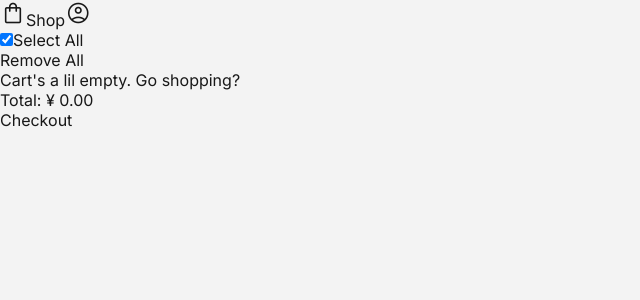
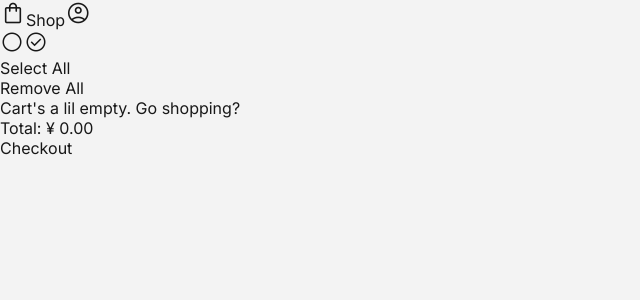
Before and after one commit to Azuriru/e-commerce, a Next.js app: page /cart in a window 1280 px wide. Shown: the top 300 px of the page, without its empty margins (0-640 px from the left). Built offline with nearby package versions, Linux system fonts and the light colour scheme.

Commit message:
make pretteh checkbox

```diff
--- a/src/app/cart/page.module.scss
+++ b/src/app/cart/page.module.scss
@@ -167,3 +167,24 @@
     background-color: #fff;
     padding: 0 v(1);
 }
+
+// lol
+.cart input[type='checkbox'] {
+    display: none;
+
+    & + .cart-checkbox > *:first-of-type {
+        display: flex;
+    }
+
+    & + .cart-checkbox > *:last-of-type {
+        display: none;
+    }
+
+    &:checked + .cart-checkbox > *:first-of-type {
+        display: none;
+    }
+
+    &:checked + .cart-checkbox > *:last-of-type {
+        display: flex;
+    }
+}
--- a/src/app/cart/page.tsx
+++ b/src/app/cart/page.tsx
@@ -106,7 +106,13 @@ function CartItem({ name, id, price, quantity, cartSelected, setCartSelected }:
 
     return (
         <div className={styles.cartItem}>
-            <input type="checkbox" checked={cartSelected[id] ?? false} className={styles.cartItemSelected} onChange={onItemSelect} />
+            <label>
+                <input type="checkbox" checked={cartSelected[id] ?? false} className={styles.cartItemSelected} onChange={onItemSelect} />
+                <div className={styles.cartCheckbox}>
+                    <Icon name="circle" />
+                    <Icon name="check_circle" />
+                </div>
+            </label>
             <Link className={styles.cartItemImage} href={'#' + id}>
                 <Image
                     src={`/products/${name}.png`}
@@ -151,7 +157,13 @@ function CartGroup({ id, products, cartSelected, setCartSelected }: CartGroupPro
     return (
         <div className={styles.cartGroup}>
             <div className={styles.cartGroupSeller}>
-                <input type="checkbox" checked={products.every(({ id }) => cartSelected[id])} className={styles.cartGroupSelected} onChange={onGroupSelect} />
+                <label>
+                    <input type="checkbox" checked={products.every(({ id }) => cartSelected[id])} className={styles.cartGroupSelected} onChange={onGroupSelect} />
+                    <div className={styles.cartCheckbox}>
+                        <Icon name="circle" />
+                        <Icon name="check_circle" />
+                    </div>
+                </label>
                 <Icon name="storefront" />
                 {capitalize(getSeller(id))}
                 <div className={styles.cartGroupRemove} onClick={onRemove}>Remove</div>
@@ -221,6 +233,10 @@ export default function Cart() {
                 <div className={classNames(styles.cartGroup, styles.cartGroupAll)}>
                     <label className={styles.cartGroupAllSelected}>
                         <input type="checkbox" checked={Object.values(cartProducts).flat().every(({ id }) => cartSelected[id])} onChange={onSelect} />
+                        <div className={styles.cartCheckbox}>
+                            <Icon name="circle" />
+                            <Icon name="check_circle" />
+                        </div>
                         <span>Select All</span>
                     </label>
                     <div className={styles.cartEmpty} onClick={onClick}>Remove All</div>
```
